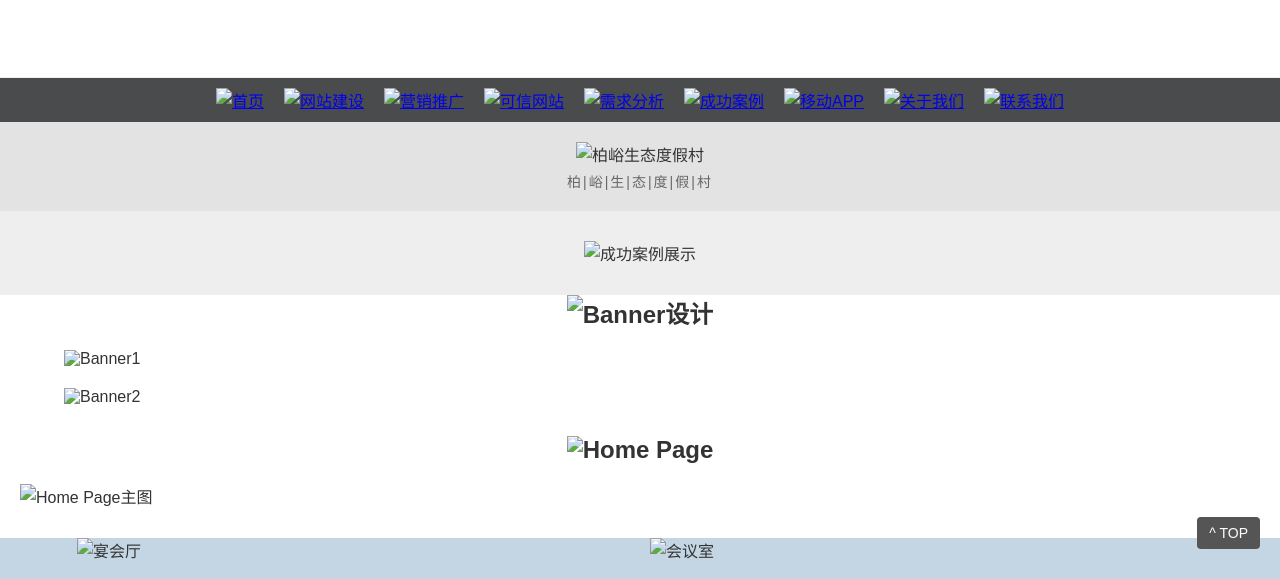
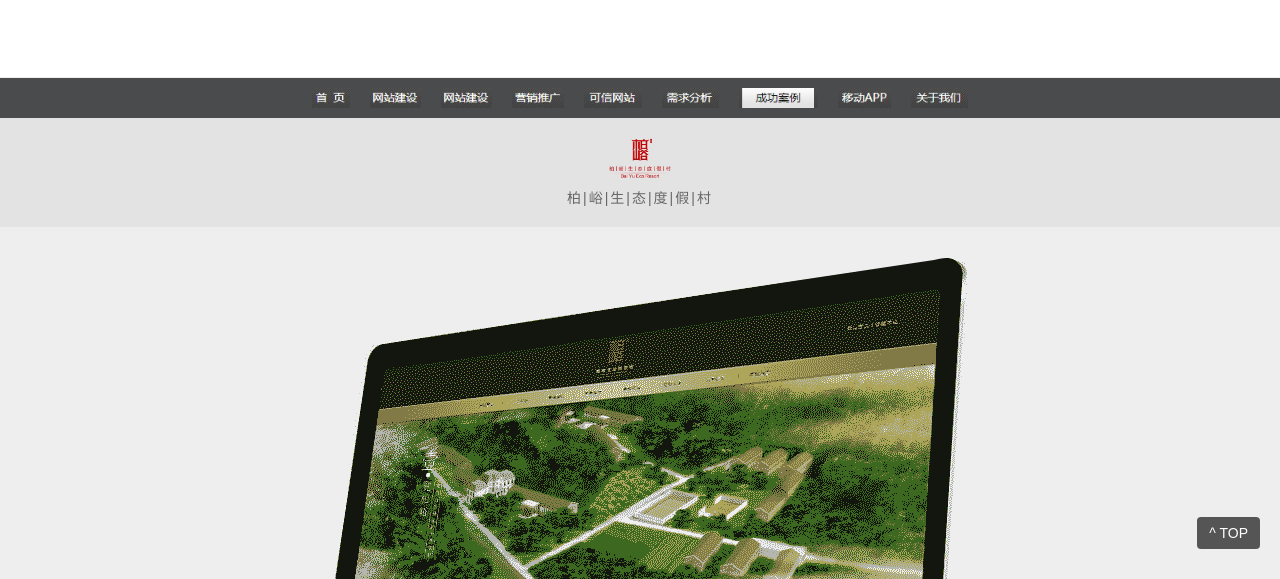
Before and after one commit to Menglin6666/Menglin6666.github.io, a plain HTML site: page index.html in a window 1280 px wide. Shown: the part 221-800 px from the top of the page. Drawn offline with Linux system fonts and the light colour scheme; files whose address does not match are found by name.

Commit message:
Update index.html

```diff
--- a/index.html
+++ b/index.html
@@ -124,47 +124,47 @@
         </div>
     </div>
     <nav class="nav-toumu">
-        <a href="#" class="nav-item"><img src="images/在线茶叶商店PSD分层素材图片_03.jpg" alt="首页"></a>
-        <a href="#" class="nav-item"><img src="images/在线茶叶商店PSD分层素材图片_05.jpg" alt="网站建设"></a>
-        <a href="#" class="nav-item"><img src="images/在线茶叶商店PSD分层素材图片_05.jpg" alt="营销推广"></a>
-        <a href="#" class="nav-item"><img src="images/在线茶叶商店PSD分层素材图片_07.jpg" alt="可信网站"></a>
-        <a href="#" class="nav-item"><img src="images/在线茶叶商店PSD分层素材图片_09.jpg" alt="需求分析"></a>
-        <a href="#" class="nav-item"><img src="images/在线茶叶商店PSD分层素材图片_11.jpg" alt="成功案例"></a>
-        <a href="#" class="nav-item"><img src="images/在线茶叶商店PSD分层素材图片_13.jpg" alt="移动APP"></a>
-        <a href="#" class="nav-item"><img src="images/在线茶叶商店PSD分层素材图片_15.jpg" alt="关于我们"></a>
-        <a href="#" class="nav-item"><img src="images/在线茶叶商店PSD分层素材图片_17.jpg" alt="联系我们"></a>
+        <a href="#" class="nav-item"><img src="在线茶叶商店PSD分层素材图片_03.jpg" alt="首页"></a>
+        <a href="#" class="nav-item"><img src="在线茶叶商店PSD分层素材图片_05.jpg" alt="网站建设"></a>
+        <a href="#" class="nav-item"><img src="在线茶叶商店PSD分层素材图片_05.jpg" alt="营销推广"></a>
+        <a href="#" class="nav-item"><img src="在线茶叶商店PSD分层素材图片_07.jpg" alt="可信网站"></a>
+        <a href="#" class="nav-item"><img src="在线茶叶商店PSD分层素材图片_09.jpg" alt="需求分析"></a>
+        <a href="#" class="nav-item"><img src="在线茶叶商店PSD分层素材图片_11.jpg" alt="成功案例"></a>
+        <a href="#" class="nav-item"><img src="在线茶叶商店PSD分层素材图片_13.jpg" alt="移动APP"></a>
+        <a href="#" class="nav-item"><img src="在线茶叶商店PSD分层素材图片_15.jpg" alt="关于我们"></a>
+        <a href="#" class="nav-item"><img src="在线茶叶商店PSD分层素材图片_17.jpg" alt="联系我们"></a>
     </nav>
 
     <div class="byu-title">
-        <img src="images/在线茶叶商店PSD分层素材图片_01_03.jpg" alt="柏峪生态度假村">
+        <img src="在线茶叶商店PSD分层素材图片_01_03.jpg" alt="柏峪生态度假村">
         <p>柏|峪|生|态|度|假|村</p>
     </div>
 
     <section class="case-diannao">
-        <img src="images/在线茶叶商店PSD分层素材图片_14.png" alt="成功案例展示" class="case-img">
+        <img src="在线茶叶商店PSD分层素材图片_14.png" alt="成功案例展示" class="case-img">
     </section>
 
     <section class="banner-zhuti">
         <h2 class="zhuti-title">
-            <img src="images/在线茶叶商店PSD分层素材图片_18.png" alt="Banner设计">
+            <img src="在线茶叶商店PSD分层素材图片_18.png" alt="Banner设计">
         </h2>
         <div class="banner-group">
-            <img src="images/在线茶叶商店PSD分层素材图片_22.png" alt="Banner1">
-            <img src="images/在线茶叶商店PSD分层素材图片_23.png" alt="Banner2">
+            <img src="在线茶叶商店PSD分层素材图片_22.png" alt="Banner1">
+            <img src="在线茶叶商店PSD分层素材图片_23.png" alt="Banner2">
         </div>
     </section>
 
     <section class="home-zhuti">
-        <h2 class="zhuti-title"><img src="images/在线茶叶商店PSD分层素材图片_26.png" alt="Home Page"></h2>
-        <img src="images/在线茶叶商店PSD分层素材图片_29.png" alt="Home Page主图" class="home-main-img">
+        <h2 class="zhuti-title"><img src="在线茶叶商店PSD分层素材图片_26.png" alt="Home Page"></h2>
+        <img src="在线茶叶商店PSD分层素材图片_29.png" alt="Home Page主图" class="home-main-img">
     </section>
 
     <section class="facility-jianjietu">
         <div class="jianjietu-group">
-            <img src="images/在线茶叶商店PSD分层素材图片_30.png" alt="宴会厅">
-            <img src="images/在线茶叶商店PSD分层素材图片_31.png" alt="会议室">
-            <img src="images/在线茶叶商店PSD分层素材图片_32.png" alt="泳池">
-            <img src="images/在线茶叶商店PSD分层素材图片_33.jpg" alt="客房">
+            <img src="在线茶叶商店PSD分层素材图片_30.png" alt="宴会厅">
+            <img src="在线茶叶商店PSD分层素材图片_31.png" alt="会议室">
+            <img src="在线茶叶商店PSD分层素材图片_32.png" alt="泳池">
+            <img src="在线茶叶商店PSD分层素材图片_33.jpg" alt="客房">
         </div>
     </section>
     <footer>
```
